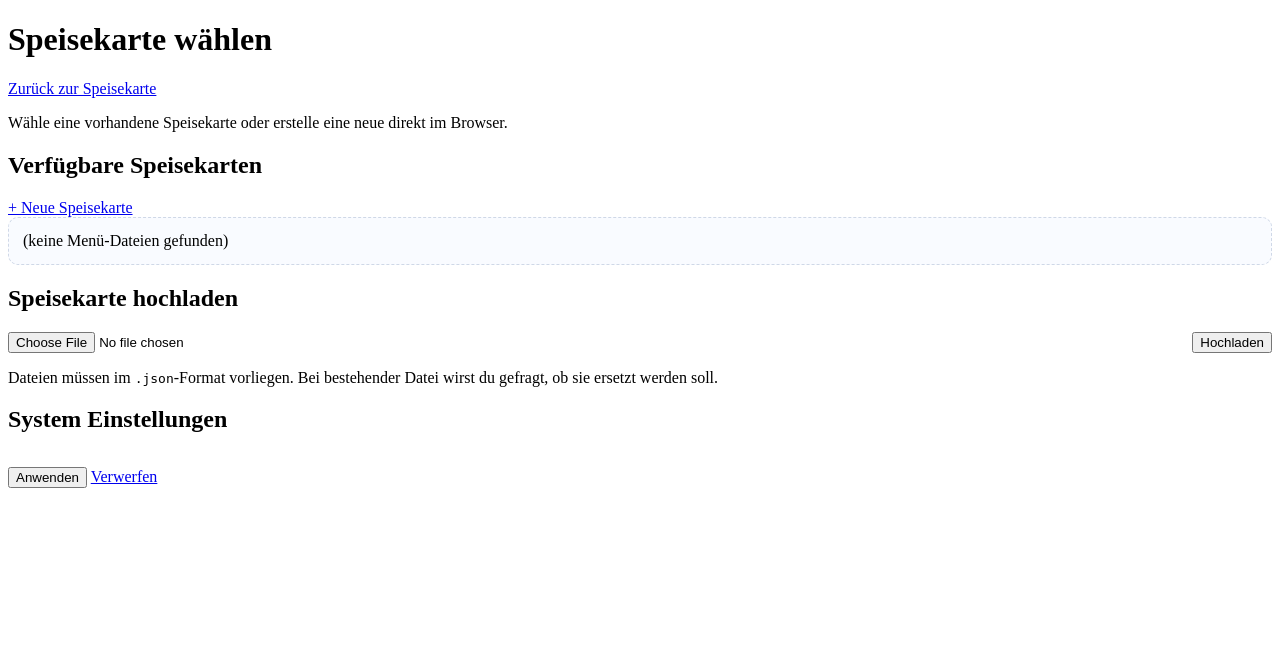
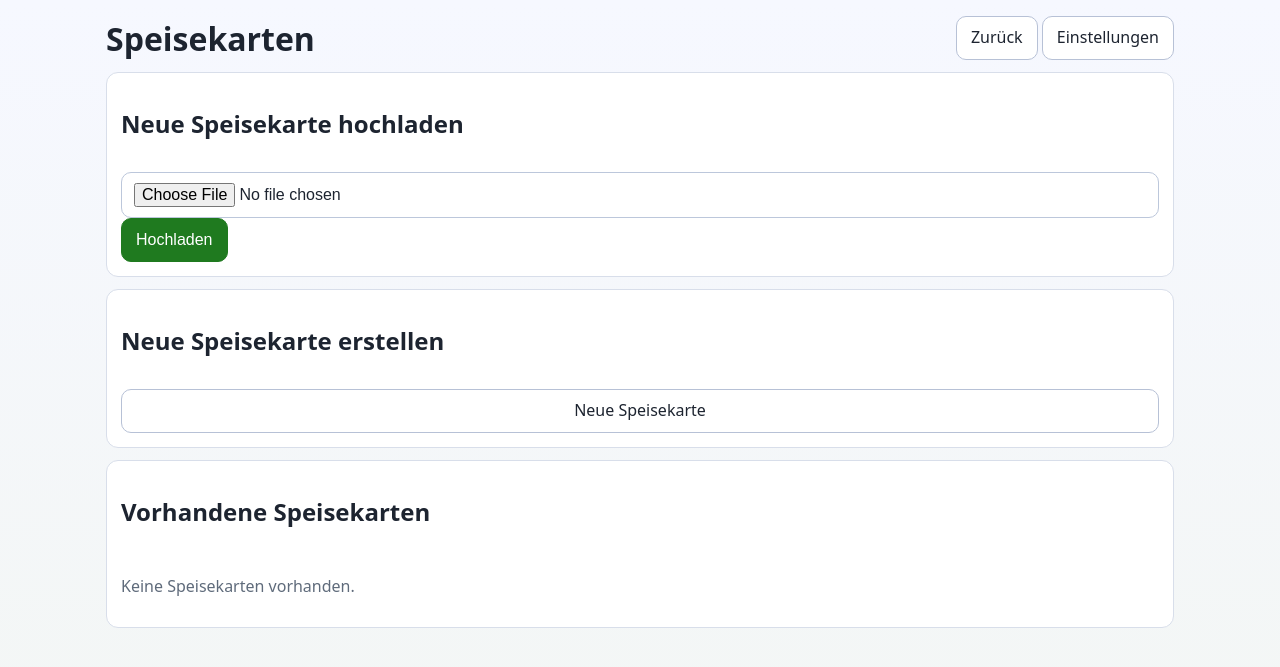
Before and after one commit to philipp-btz/kitchenhelper, a FastAPI app: template templates/menu_selector.html in a window 1280 px wide. Shown: the top 667 px of the page. Run offline with FastAPI, Linux system fonts and the light colour scheme; the template is opened without the code that fills it, so the values that code supplies are empty.

Commit message:
added new templates

```diff
--- a/templates/menu_selector.html
+++ b/templates/menu_selector.html
@@ -1,111 +1,53 @@
-<!doctype html>
-<html lang="de">
-  <head>
-    <meta charset="utf-8">
-    <meta name="viewport" content="width=device-width, initial-scale=1">
-    <title>Speisekarte wählen</title>
-    <link rel="stylesheet" href="{{ url_for('static', filename='theme.css') }}">
-    <style>
-      .menu-item{display:flex;justify-content:space-between;align-items:center;gap:12px;flex-wrap:wrap;padding:12px;border:1px solid #e7ebf3;border-radius:10px;background:#fcfdff}
-      .menu-title{font-size:18px;font-weight:700}
-      .menu-actions{display:flex;gap:8px;flex-wrap:wrap}
-      .empty{padding:14px;border:1px dashed #cfd8e7;border-radius:10px;background:#f9fbff}
-      .upload-row{display:flex;gap:8px;align-items:center;flex-wrap:wrap}
-      .upload-row input{flex:1;min-width:220px}
-      .settings-wrap{display:flex;flex-wrap:wrap;gap:8px}
-      .setting-btn{min-height:42px;padding:8px 12px;border-radius:999px;border:1px solid #b8c2d8;background:#eef1f8;font-size:15px;cursor:pointer}
-      .setting-btn.selected{background:#1f7a1f;color:#fff;border-color:#1f7a1f}
-    </style>
-  </head>
-  <body>
+{% extends "base.html" %}
+{% block title %}Speisekarten{% endblock %}
+{% block body %}
 <div class="wrap stack">
-      <div class="topbar">
-        <h1>Speisekarte wählen</h1>
-        <a href="/" class="btn">Zurück zur Speisekarte</a>
+  <header class="topbar">
+    <h1>Speisekarten</h1>
+    <div class="actions-row">
+      <a href="/" class="btn">Zurück</a>
+      <a href="/settings" class="btn">Einstellungen</a>
     </div>
-      <p class="muted">Wähle eine vorhandene Speisekarte oder erstelle eine neue direkt im Browser.</p>
+  </header>
+
+  {% if saved %}<div class="card" style="background:#e8f5e9;border-color:#4caf50">„{{ saved }}" gespeichert.</div>{% endif %}
+  {% if selected %}<div class="card" style="background:#e3f2fd;border-color:#2196f3">Aktive Speisekarte: <strong>{{ selected }}</strong></div>{% endif %}
 
   <section class="card stack">
-        <div class="topbar">
-          <h2>Verfügbare Speisekarten</h2>
-          <a href="/menus/editor" class="btn primary">+ Neue Speisekarte</a>
-        </div>
-
-        {% if selected %}
-        <div class="ok">Ausgewählte Speisekarte: <strong>{{ selected }}</strong></div>
-        {% endif %}
-        {% if saved %}
-        <div class="ok">Gespeichert: <strong>{{ saved }}</strong></div>
-        {% endif %}
-
-        {% for m in menus %}
-        <div class="menu-item">
-          <div class="menu-title">{{ m.title }}</div>
-          <div class="menu-actions">
-            <form method="post" action="/menus/select">
-              <input type="hidden" name="menu_file" value="{{ m.file }}">
-              <button type="submit" class="btn primary">Auswählen</button>
+    <h2>Neue Speisekarte hochladen</h2>
+    <form method="post" action="/menus/upload" enctype="multipart/form-data" class="actions-row">
+      <input type="file" name="menu_file" accept=".json" required>
+      <button class="btn primary" type="submit">Hochladen</button>
     </form>
-            <a href="/menus/editor?menu_file={{ m.file }}" class="btn">Bearbeiten</a>
-            <form method="post" action="/menus/delete" onsubmit="return confirm('Möchten Sie dieses Menü wirklich löschen?');">
-              <input type="hidden" name="menu_file" value="{{ m.file }}">
-              <button type="submit" class="btn danger">Löschen</button>
-            </form>
-          </div>
-        </div>
-        {% endfor %}
-        {% if not menus %}
-        <div class="empty">(keine Menü-Dateien gefunden)</div>
-        {% endif %}
   </section>
 
   <section class="card stack">
-        <h2>Speisekarte hochladen</h2>
-        <form method="post" action="/menus/upload" enctype="multipart/form-data">
-          <div class="upload-row">
-            <input type="file" name="menu_file" accept=".json" required>
-            <button type="submit" class="btn">Hochladen</button>
-          </div>
-        </form>
-        <p class="muted">Dateien müssen im <code>.json</code>-Format vorliegen. Bei bestehender Datei wirst du gefragt, ob sie ersetzt werden soll.</p>
+    <h2>Neue Speisekarte erstellen</h2>
+    <a href="/menus/editor" class="btn">Neue Speisekarte</a>
   </section>
 
   <section class="card stack">
-        <h2>System Einstellungen</h2>
-        <form id="settings-form" action="/update_settings" method="post">
-          <div class="settings-wrap">
-            {% for key, value in settings.items() %}
-            <button type="button" class="setting-btn {% if value %}selected{% endif %}" data-key="{{ key }}">
-              {{ key.replace('_', ' ') | title }}
-            </button>
-            <input type="hidden" name="{{ key }}" id="input-{{ key }}" value="{{ 'on' if value else 'off' }}">
+    <h2>Vorhandene Speisekarten</h2>
+    {% if not menus %}
+    <p class="muted">Keine Speisekarten vorhanden.</p>
+    {% else %}
+    {% for m in menus %}
+    <div style="display:flex;align-items:center;gap:10px;padding:8px 0;border-bottom:1px solid #e2e8f4">
+      <span style="flex:1;font-weight:{% if m.title == active_menu_name %}bold{% else %}normal{% endif %}">
+        {{ m.title }}{% if m.title == active_menu_name %} ✓{% endif %}
+      </span>
+      <form method="post" action="/menus/select" style="display:inline">
+        <input type="hidden" name="menu_file" value="{{ m.file }}">
+        <button class="btn small-btn" type="submit">Aktivieren</button>
+      </form>
+      <a href="/menus/editor?menu_file={{ m.file }}" class="btn small-btn">Bearbeiten</a>
+      <form method="post" action="/menus/delete" style="display:inline" onsubmit="return confirm('Löschen?')">
+        <input type="hidden" name="menu_file" value="{{ m.file }}">
+        <button class="btn small-btn" type="submit" style="color:#c0392b">Löschen</button>
+      </form>
+    </div>
     {% endfor %}
-          </div>
-          <div class="actions-row" style="margin-top: 14px;">
-            <button type="submit" class="btn primary">Anwenden</button>
-            <a href="/menus" class="btn">Verwerfen</a>
-          </div>
-        </form>
+    {% endif %}
   </section>
 </div>
-
-    <script>
-      document.addEventListener('DOMContentLoaded', () => {
-        const settingsForm = document.getElementById('settings-form');
-        if (settingsForm) {
-          settingsForm.addEventListener('click', (event) => {
-            const target = event.target;
-            if (target.classList.contains('setting-btn')) {
-              target.classList.toggle('selected');
-              const key = target.dataset.key;
-              const hiddenInput = document.getElementById('input-' + key);
-              if (hiddenInput) {
-                hiddenInput.value = target.classList.contains('selected') ? 'on' : 'off';
-              }
-            }
-          });
-        }
-      });
-    </script>
-  </body>
-</html>
+{% endblock %}
```
Also changed, not shown: templates/settings.html (+17 -26 lines). Lines whose indentation alone changed are shown as unchanged.
